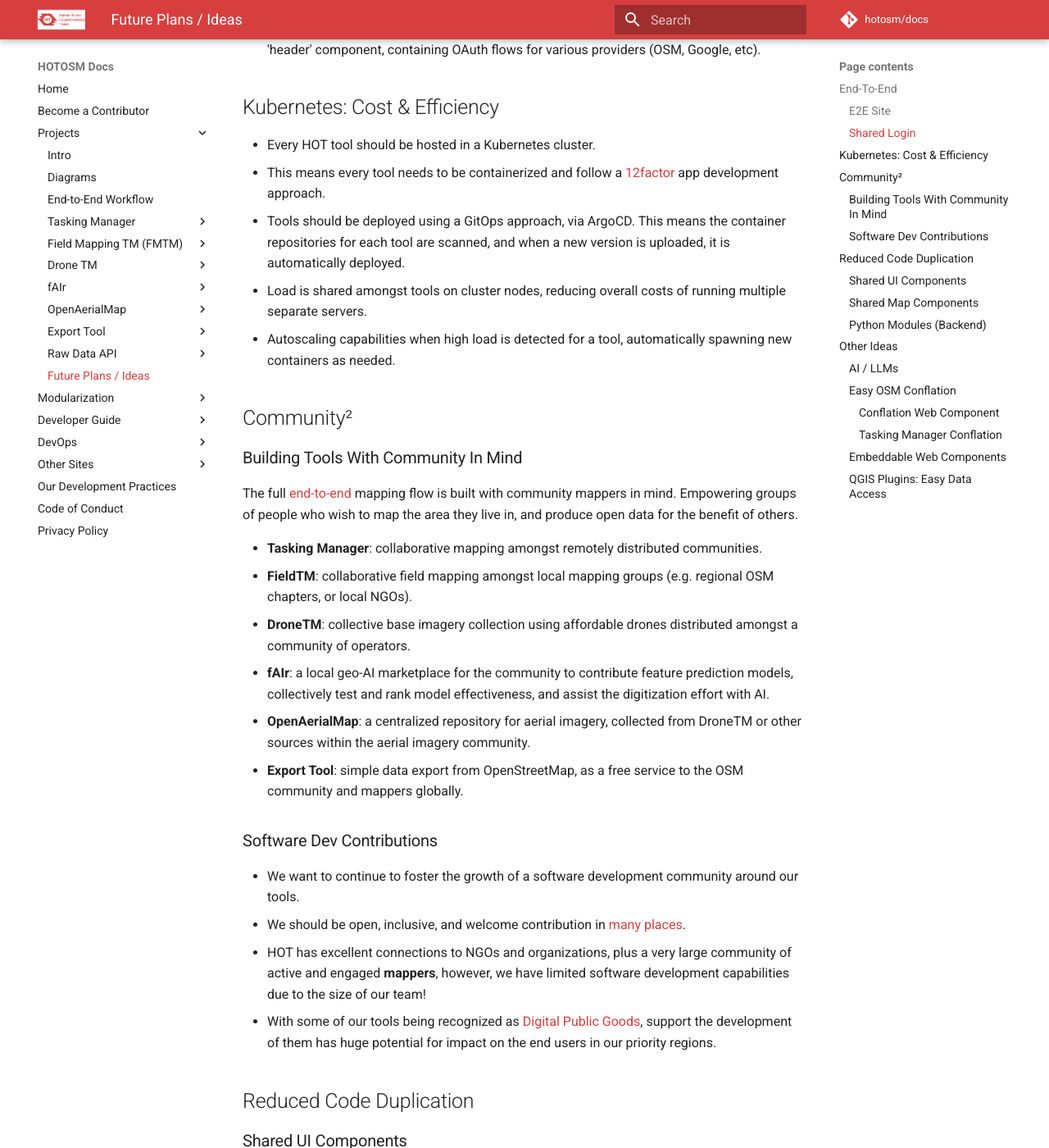
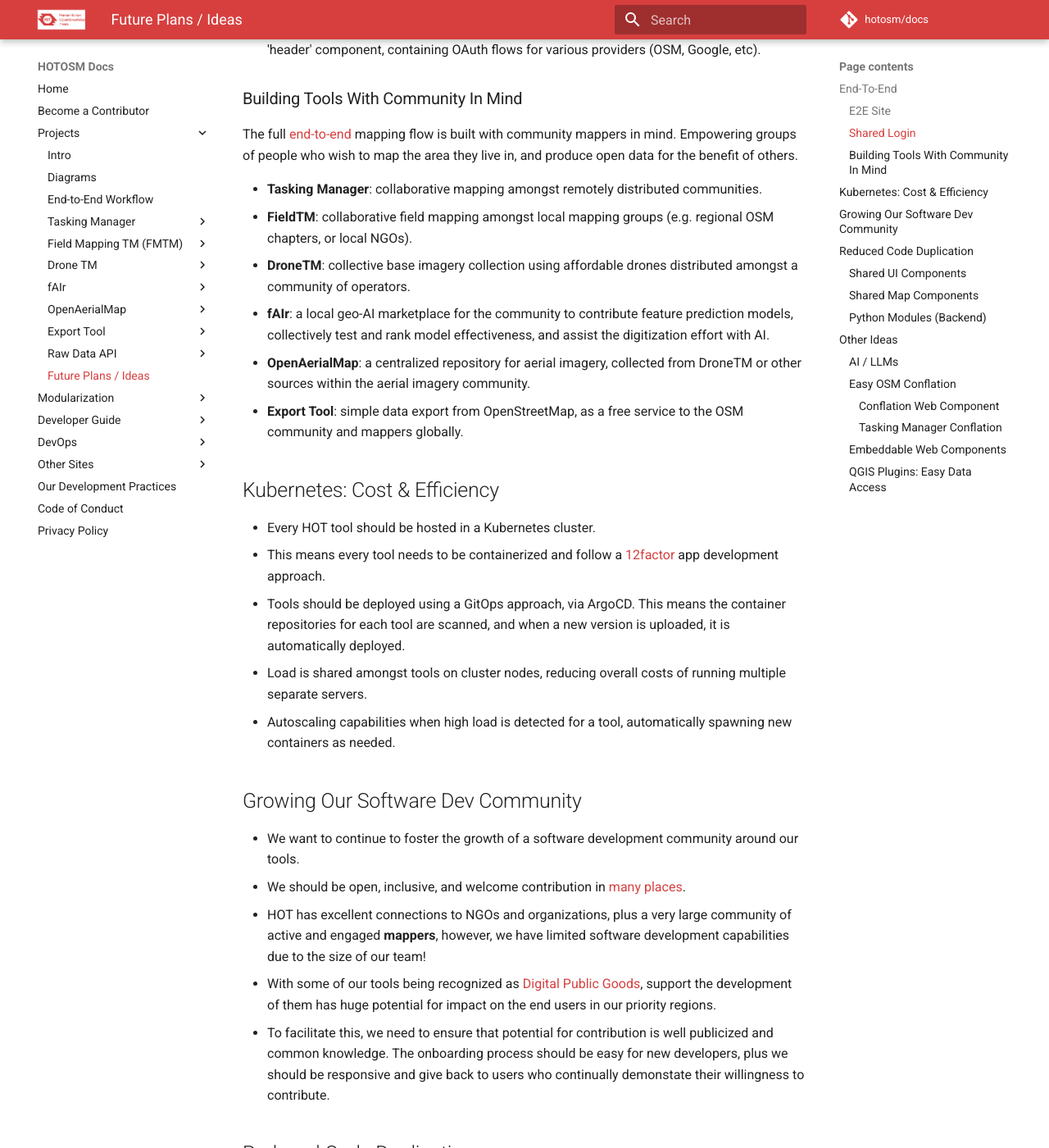
Before and after one commit to hotosm/docs, an MkDocs documentation site: the page built from docs/projects/future-plans.md, in a window 1280 px wide and 1400 px high, scrolled down 1470 px. Shown: the whole window at 82% size. Built offline with MkDocs 1.6.1 and Material for MkDocs 9.7.7, drawn with Linux system fonts in a browser that asks for light colours; comment, search, counter and statistics services are not loaded.

Commit message:
docs: restructure future plans page a bit

```diff
--- a/docs/projects/future-plans.md
+++ b/docs/projects/future-plans.md
@@ -60,21 +60,6 @@
   as the login will likely be faciliated within a 'header' component,
   containing OAuth flows for various providers (OSM, Google, etc).
 
-## Kubernetes: Cost & Efficiency
-
-- Every HOT tool should be hosted in a Kubernetes cluster.
-- This means every tool needs to be containerized and follow
-  a [12factor](https://12factor.net) app development approach.
-- Tools should be deployed using a GitOps approach, via ArgoCD.
-  This means the container repositories for each tool are scanned,
-  and when a new version is uploaded, it is automatically deployed.
-- Load is shared amongst tools on cluster nodes, reducing overall
-  costs of running multiple separate servers.
-- Autoscaling capabilities when high load is detected for a tool,
-  automatically spawning new containers as needed.
-
-## Community²
-
 ### Building Tools With Community In Mind
 
 The full [end-to-end](#end-to-end) mapping flow is built with community
@@ -95,7 +80,20 @@
 - **Export Tool**: simple data export from OpenStreetMap, as a free service
   to the OSM community and mappers globally.
 
-### Software Dev Contributions
+## Kubernetes: Cost & Efficiency
+
+- Every HOT tool should be hosted in a Kubernetes cluster.
+- This means every tool needs to be containerized and follow
+  a [12factor](https://12factor.net) app development approach.
+- Tools should be deployed using a GitOps approach, via ArgoCD.
+  This means the container repositories for each tool are scanned,
+  and when a new version is uploaded, it is automatically deployed.
+- Load is shared amongst tools on cluster nodes, reducing overall
+  costs of running multiple separate servers.
+- Autoscaling capabilities when high load is detected for a tool,
+  automatically spawning new containers as needed.
+
+## Growing Our Software Dev Community
 
 - We want to continue to foster the growth of a software development
   community around our tools.
@@ -109,6 +107,10 @@
   [Digital Public Goods](https://www.un.org/digital-emerging-technologies/content/digital-public-goods),
   support the development of them has huge potential for impact on the
   end users in our priority regions.
+- To facilitate this, we need to ensure that potential for contribution
+  is well publicized and common knowledge. The onboarding process should
+  be easy for new developers, plus we should be responsive and give back
+  to users who continually demonstate their willingness to contribute.
 
 ## Reduced Code Duplication
 
```
